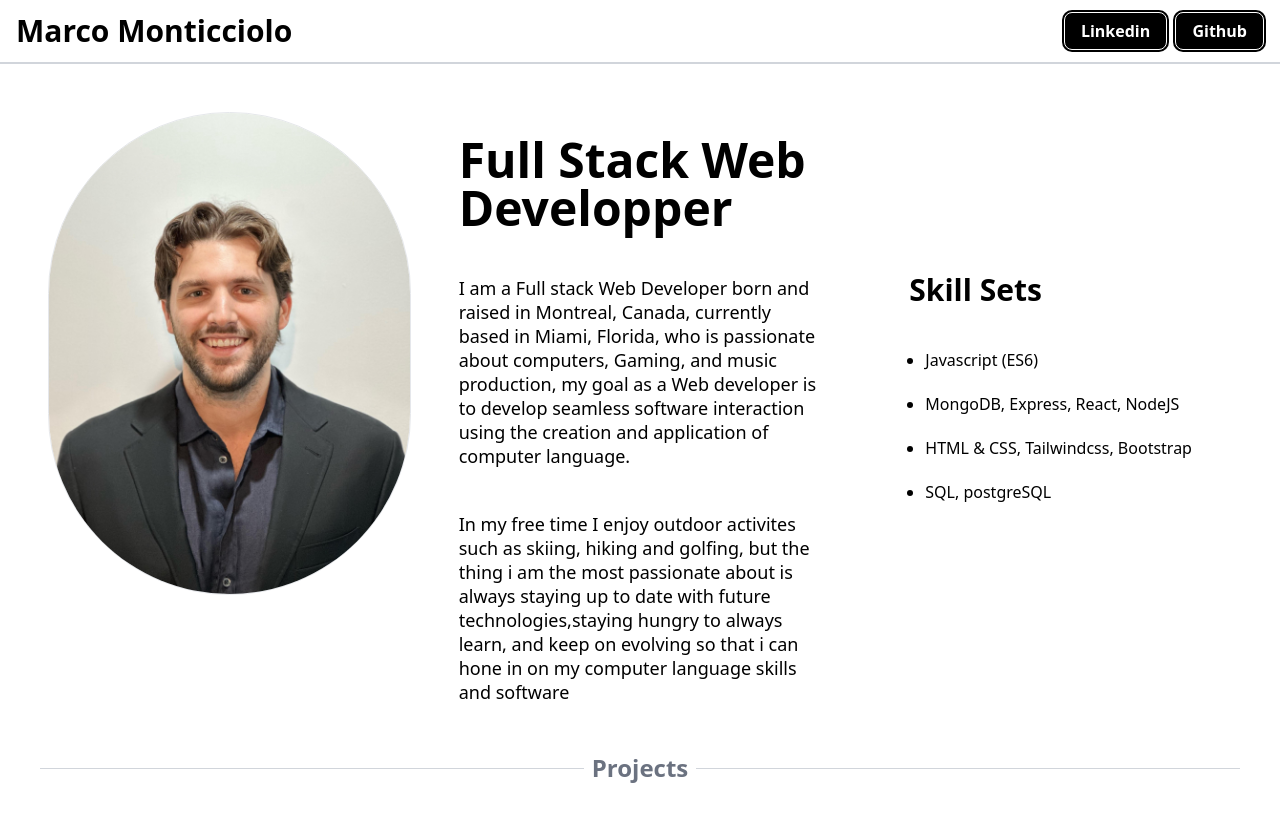
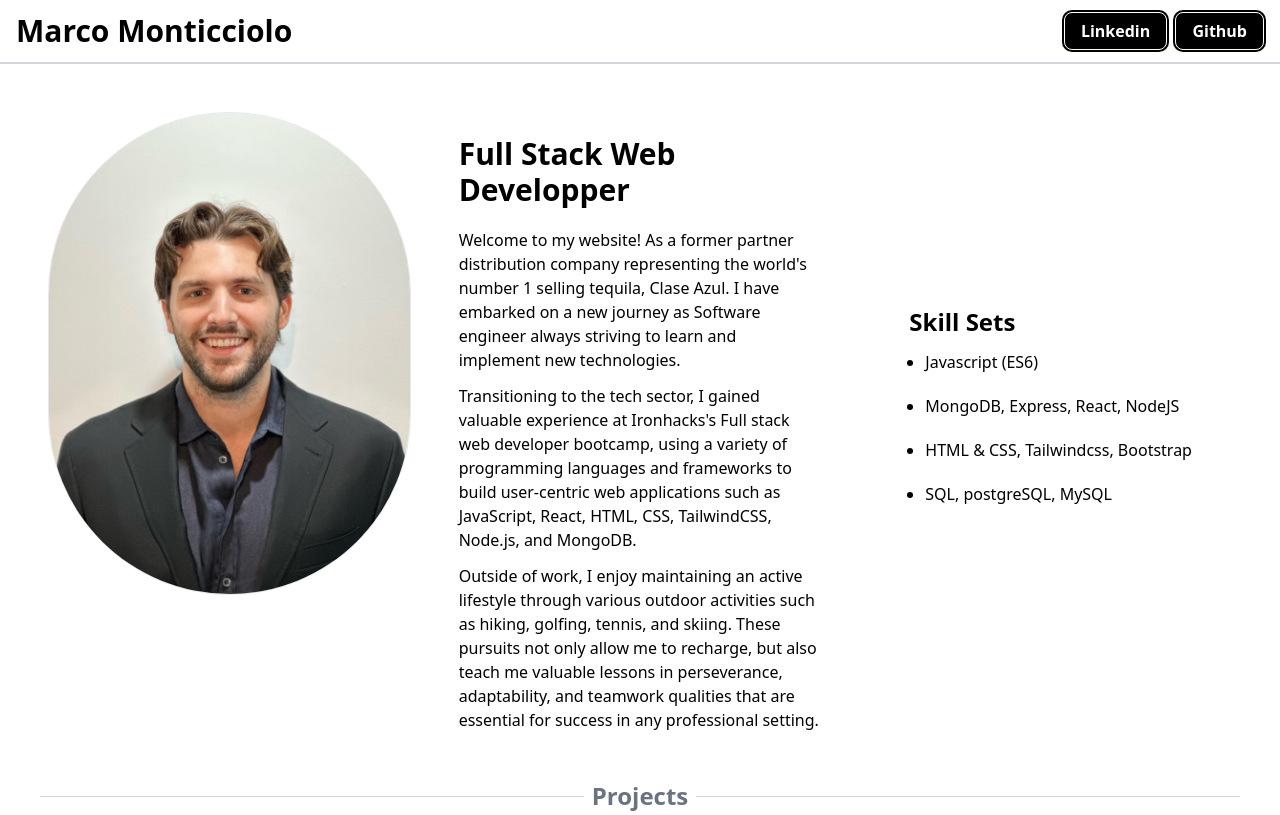
Before and after one commit to marcomonticciolo/personal-website, a website: page index.html in a window 1280 px wide. Shown: the top 815 px of the page. Drawn offline with Linux system fonts and the light colour scheme.

Commit message:
edited site

```diff
--- a/index.html
+++ b/index.html
@@ -37,20 +37,22 @@
               <div class="lg:col-span-1">
                 <ul role="list" class="space-y-12 sm:grid sm:grid-cols-1 sm:gap-12 sm:space-y-0 lg:gap-x-8">
                   <li>
-                      <div class="space-y-1 text-lg leading-6">
-                        <h3 class="text-5xl text-center whitespace-wrap font-semibold pt-6 lg:text-start ">Full Stack Web Developper</h3>
-                        <p class="py-10">I am a Full stack Web Developer born and raised in Montreal, Canada, currently based in Miami, Florida, who is passionate about computers, Gaming, and music production, my goal as a Web developer is to develop seamless software interaction using the creation and application of computer language. </p>
+                      <div class="space-y-3 text-m leading-6">
+                        <h3 class="text-3xl mb-5 text-center whitespace-wrap font-semibold pt-6 lg:text-start ">Full Stack Web Developper</h3>
+                        <p class="">Welcome to my website! As a former partner distribution company representing the world's number 1 selling tequila, Clase Azul. I have embarked on a new journey as Software engineer always striving to learn and implement new technologies.</p>
 
-                        <p>In my free time I enjoy outdoor activites such as skiing, hiking and golfing, but the thing i am the most passionate about is always staying up to date with future technologies,staying hungry to always learn, and keep on evolving so that i can hone in on my computer language skills and software</p>
+                       <p> Transitioning to the tech sector, I gained valuable experience at Ironhacks's Full stack web developer bootcamp, using a variety of programming languages and frameworks to build user-centric web applications such as JavaScript, React, HTML, CSS, TailwindCSS, Node.js, and MongoDB. </p>
+
+                        <p>Outside of work, I enjoy maintaining an active lifestyle through various outdoor activities such as hiking, golfing, tennis, and skiing. These pursuits not only allow me to recharge, but also teach me valuable lessons in perseverance, adaptability, and teamwork qualities that are essential for success in any professional setting.</p>
                       </div>
                     </div>
                     <div class="flex flex-col items-center px-10 lg:flex-col lg:justify-center lg:items-start ">
-                      <h1 class="text-3xl  font-semibold mb-5">Skill Sets</h1>
-                      <ul class="list-disc py-5">
+                      <h1 class="text-2xl font-semibold">Skill Sets</h1>
+                      <ul class="list-disc py-3">
                         <li class="mb-5 ml-4">Javascript (ES6)</li>
                         <li class="mb-5 ml-4">MongoDB, Express, React, NodeJS</li>
                         <li class="mb-5 ml-4">HTML & CSS, Tailwindcss, Bootstrap</li>
-                        <li class="mb-5 ml-4">SQL, postgreSQL</li>
+                        <li class="mb-5 ml-4">SQL, postgreSQL, MySQL</li>
                       </ul>
                   </div>
                   </li>
@@ -167,8 +169,7 @@
         <li class="mb-3">Web dev Manager <a class="text-blue-500 hover:underline hover:underline-blue-500" href="https://fanbasis.com/">Fanbasis</a></li>
         <li class="text-clip">
           Car-Net import export
-Head of private distribution for alcohol logistics company<div>
-  distributing over 1 million $ in many provinces throughout Canada
+Head of private distribution for alcohol logistics company representing <a class="text-blue-500 hover:underline hover:underline-blue-500" href="https://www.claseazul.com/clase-azul-family">(Clase Azul)</a><div>
 </div>
 
         </li>
@@ -191,7 +192,7 @@ Head of private distribution for alcohol logistics company<div>
     <p class="flex flex-col items-center text-3xl justify-around py-6 px-4"> Education </p>
 
     <ul class="list-disc list-outside ml-5 ">
-        <li class="mb-3">Concordia University BCS philosophy</li>
+        <li class="mb-3">Concordia University BCS business administration</li>
         <li>IronHack Bootcamp Full Stack Web Developpement certification</li>
     </ul>
 
```
